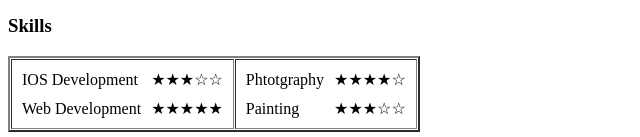
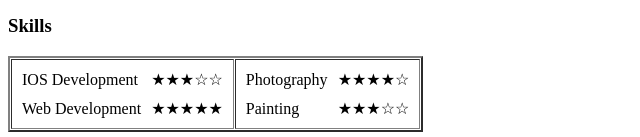
Before and after one commit to marcoSim58/CV, a plain HTML site: page index.html in a window 1280 px wide. Shown: the part 1166-1303 px from the top of the page, 0-640 px from the left. Drawn offline with Linux system fonts and the light colour scheme.

Commit message:
Update index.html

```diff
--- a/index.html
+++ b/index.html
@@ -111,7 +111,7 @@
       <td>
         <table cellspacing="8">
           <tr>
-            <td>Phtotgraphy</td>
+            <td>Photography</td>
             <td>★★★★☆</td>
           </tr>
           <tr>
```
